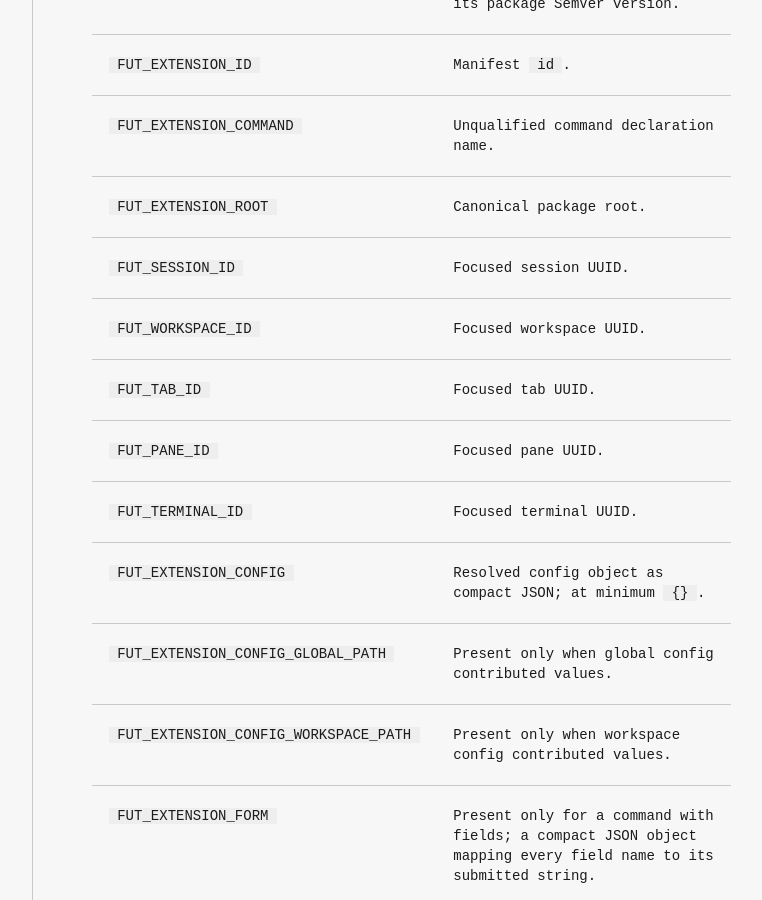
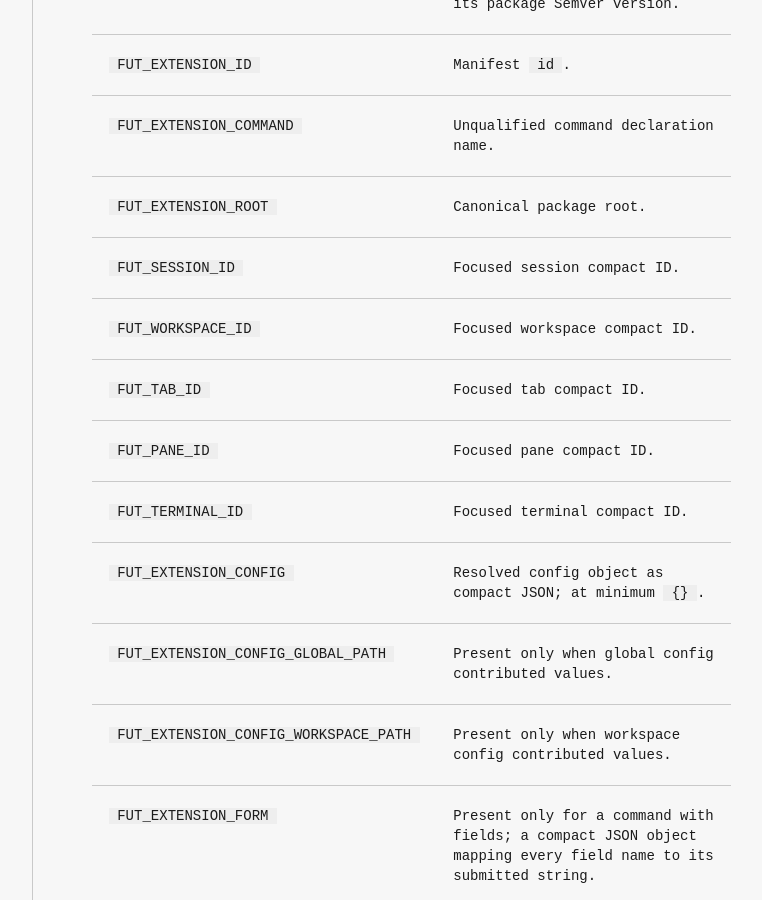
Before and after one commit to mikker/fut, a Jekyll site: the page built from docs/extension-authoring.md, in a window 1280 px wide and 900 px high, scrolled down 4684 px. Shown: the whole window, without its empty margins (244-1006 px from the left). Built offline with Jekyll 4.4.1, drawn with Linux system fonts in a browser that asks for light colours.

Commit message:
Add compact resource IDs

```diff
--- a/docs/extension-authoring.md
+++ b/docs/extension-authoring.md
@@ -183,11 +183,11 @@ receive the client process environment plus these API v1 values:
 | `FUT_EXTENSION_ID` | Manifest `id`. |
 | `FUT_EXTENSION_COMMAND` | Unqualified command declaration name. |
 | `FUT_EXTENSION_ROOT` | Canonical package root. |
-| `FUT_SESSION_ID` | Focused session UUID. |
-| `FUT_WORKSPACE_ID` | Focused workspace UUID. |
-| `FUT_TAB_ID` | Focused tab UUID. |
-| `FUT_PANE_ID` | Focused pane UUID. |
-| `FUT_TERMINAL_ID` | Focused terminal UUID. |
+| `FUT_SESSION_ID` | Focused session compact ID. |
+| `FUT_WORKSPACE_ID` | Focused workspace compact ID. |
+| `FUT_TAB_ID` | Focused tab compact ID. |
+| `FUT_PANE_ID` | Focused pane compact ID. |
+| `FUT_TERMINAL_ID` | Focused terminal compact ID. |
 | `FUT_EXTENSION_CONFIG` | Resolved config object as compact JSON; at minimum `{}`. |
 | `FUT_EXTENSION_CONFIG_GLOBAL_PATH` | Present only when global config contributed values. |
 | `FUT_EXTENSION_CONFIG_WORKSPACE_PATH` | Present only when workspace config contributed values. |
```
Also changed, not shown: docs/agents.md (+5 -3 lines), docs/extensions.md (+5 -5 lines), docs/tokens.md (+2 -2 lines), docs/usage.md (+5 -2 lines), .tickets/mul-gnuq.md, CHANGELOG.md, 4 other files.
